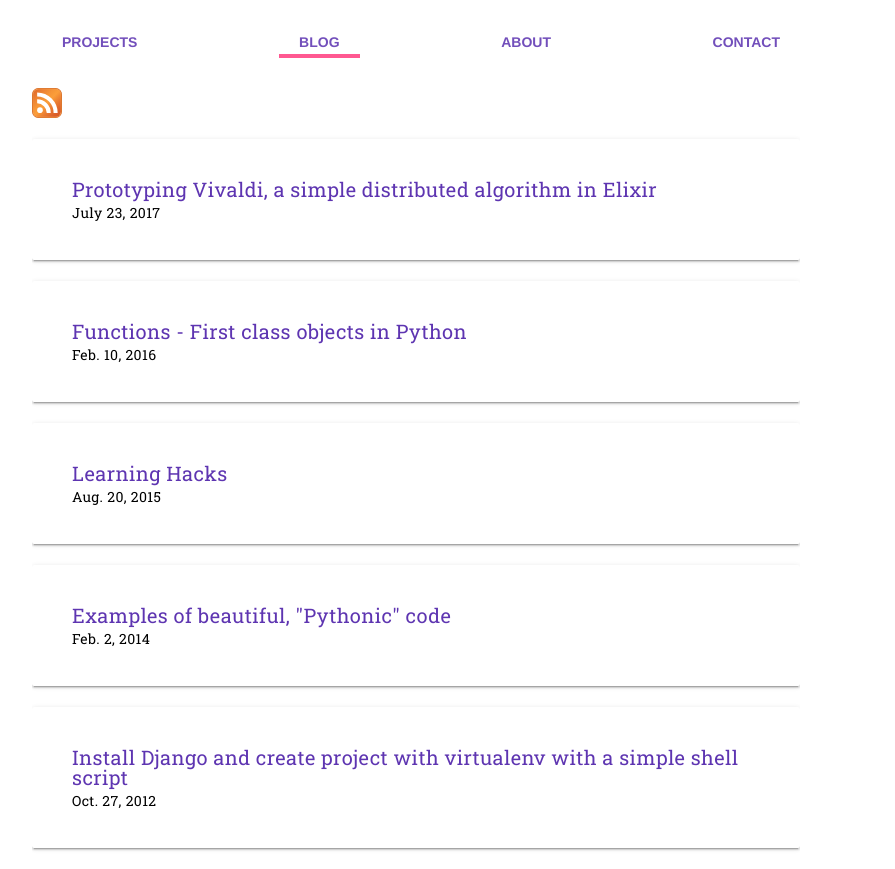
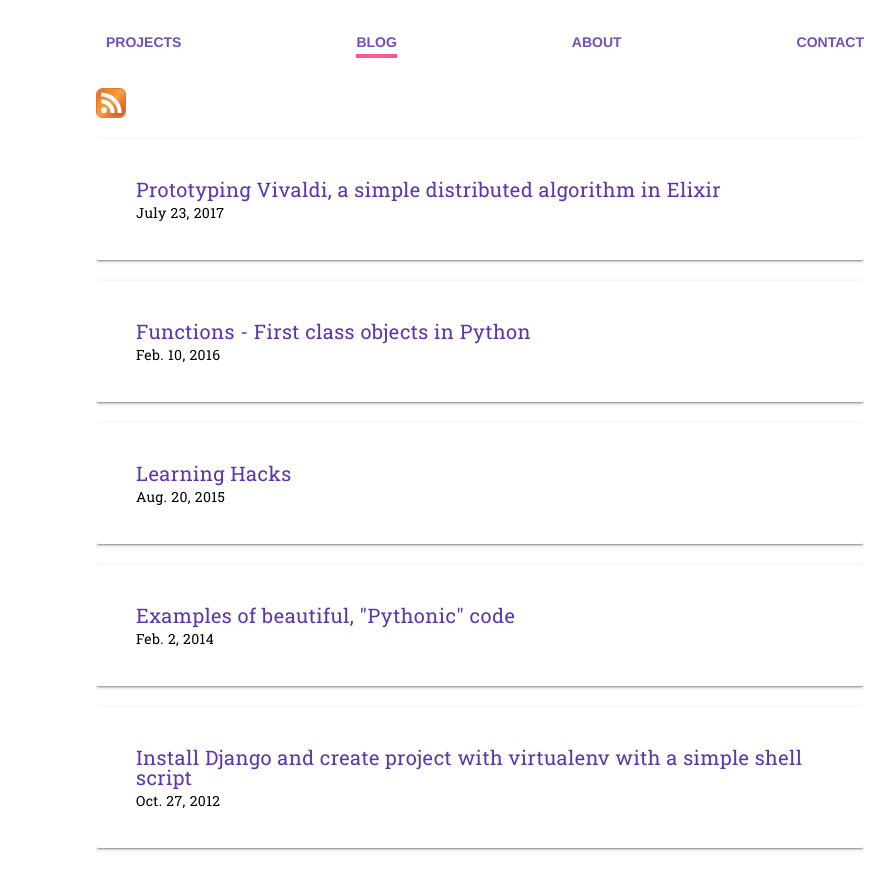
Before and after one commit to pixyj/pramod.io, a Django app: page /blog/ in a window 1280 px wide. Shown: the whole page, without its empty margins (160-1055 px from the left). Run offline with Django 3.2, Linux system fonts and the light colour scheme; data comes from the database, SQL or seed files in the repository; some libraries are stand-ins or nearby versions.

Commit message:
CSS: Center content

```diff
--- a/home/static/styles.css
+++ b/home/static/styles.css
@@ -15,8 +15,6 @@
   color: #5E35B1;
   font-weight: 600;
   font-size: 14px;
-  padding-right: 20px;
-  padding-left: 20px;
 }
 
 .base-nav a:hover {
@@ -36,7 +34,7 @@
 
 .pixy-content {
   display: block;
-  margin-left: 15%;
+  margin-left: 20%;
   width: 60%;
   margin-bottom: 3rem;
   font-size: 16px;
```
